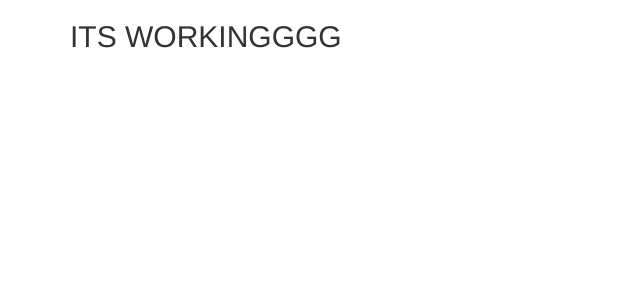
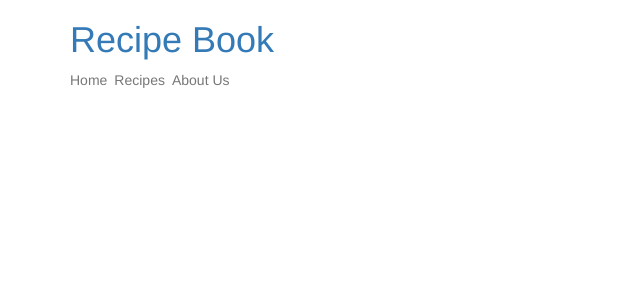
Before and after one commit to nadavbh-moveo/angular-recipe-book, an Angular app: page / in a window 1280 px wide. Shown: the top 300 px of the page, without its empty margins (0-640 px from the left). Built offline with nearby package versions, Linux system fonts and the light colour scheme.

Commit message:
basic app header added

```diff
--- a/angular.json
+++ b/angular.json
@@ -26,7 +26,7 @@
             ],
             "styles": [
               "src/styles.css",
-              "node_modules/bootstrap/dist/css/bootstrap.css"
+              "./node_modules/bootstrap/dist/css/bootstrap.min.css"
             ],
             "scripts": []
           },
--- /dev/null
+++ b/src/app/app-header/app-header.component.css
@@ -0,0 +1,4 @@
+nav {
+    display: flex;
+    gap: 7px;
+}
--- /dev/null
+++ b/src/app/app-header/app-header.component.html
@@ -0,0 +1,6 @@
+<header class="container">
+    <h1 class="text-primary">Recipe Book</h1>
+    <nav class="p-2">
+       <a *ngFor="let routeName of navRoutes" href="" class="text-capitalize text-muted">{{routeName}}</a>
+    </nav>
+</header>
--- /dev/null
+++ b/src/app/app-header/app-header.component.ts
@@ -0,0 +1,11 @@
+import { Component } from "@angular/core";
+
+@Component({
+    selector: 'app-header',
+    templateUrl: './app-header.component.html',
+    styleUrls: ['./app-header.component.css']
+})
+
+export class AppHeaderComponent {
+    navRoutes = ['home', 'recipes', 'about us']
+}
--- a/src/app/app.component.html
+++ b/src/app/app.component.html
@@ -1,7 +1 @@
-<div class="container">
-  <div class="row">
-    <div class="col-md-12">
-      <h2>ITS WORKINGGGG</h2>
-    </div>
-  </div>
-</div>
+<app-header></app-header>
--- a/src/app/app.module.ts
+++ b/src/app/app.module.ts
@@ -1,12 +1,14 @@
 import { NgModule } from '@angular/core';
 import { BrowserModule } from '@angular/platform-browser';
+import { AppHeaderComponent } from './app-header/app-header.component';
 
 import { AppRoutingModule } from './app-routing.module';
 import { AppComponent } from './app.component';
 
 @NgModule({
   declarations: [
-    AppComponent
+    AppComponent,
+    AppHeaderComponent
   ],
   imports: [
     BrowserModule,
```
Also changed, not shown: 1 other file (tests, documents, lock files or other folders).
